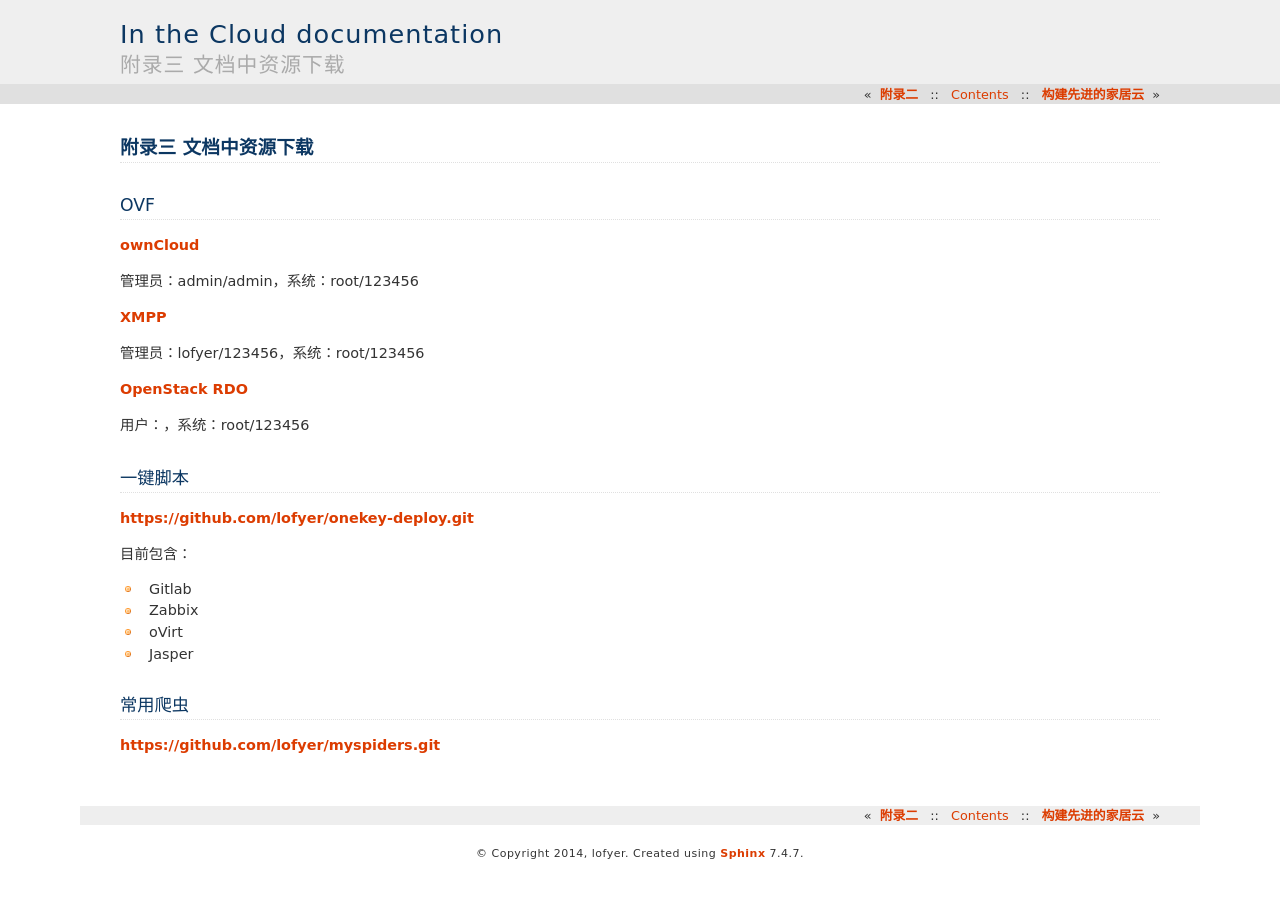
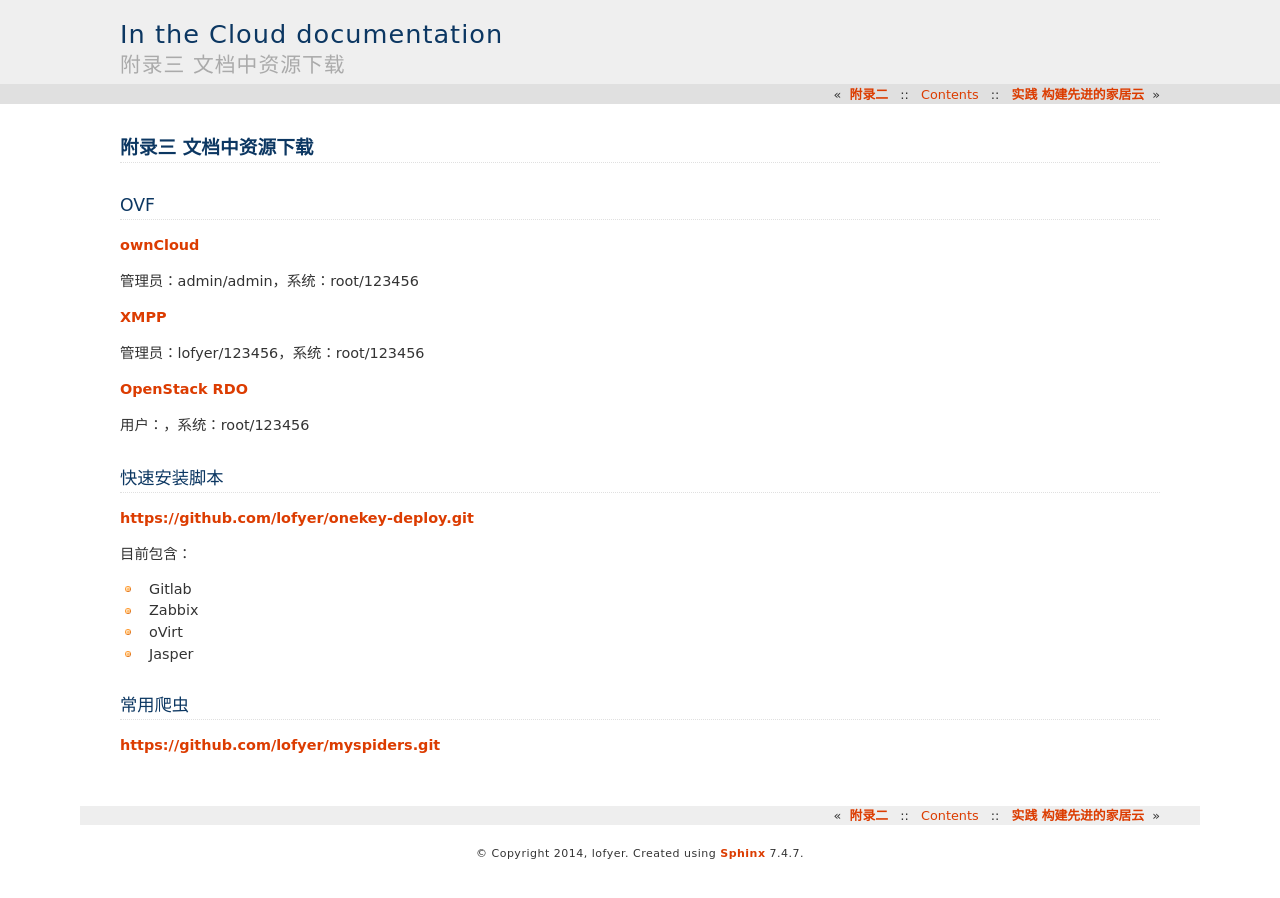
Before and after one commit to lofyer/InTheCloud, a Sphinx documentation site: the page built from source/posts/appendix03.rst, in a window 1280 px wide. Built offline with Sphinx 7.4.7, drawn with Linux system fonts in a browser that asks for light colours; formulas are drawn with MathJax 3.

Commit message:
更新目录

```diff
--- a/source/posts/appendix03.rst
+++ b/source/posts/appendix03.rst
@@ -16,8 +16,8 @@ OVF
 
 用户：，系统：root/123456
 
-一键脚本
---------
+快速安装脚本
+------------
 
 https://github.com/lofyer/onekey-deploy.git
 
--- a/source/posts/exp.rst
+++ b/source/posts/exp.rst
@@ -1,6 +1,6 @@
-=================
-构建先进的家居云
-=================
+======================
+实践 构建先进的家居云
+======================
 
 鉴于计算能力的摩尔定律以及家庭联网功能设备的爆发式增长，我们可以制造建立于各个家庭上的“云团”。
 
```
